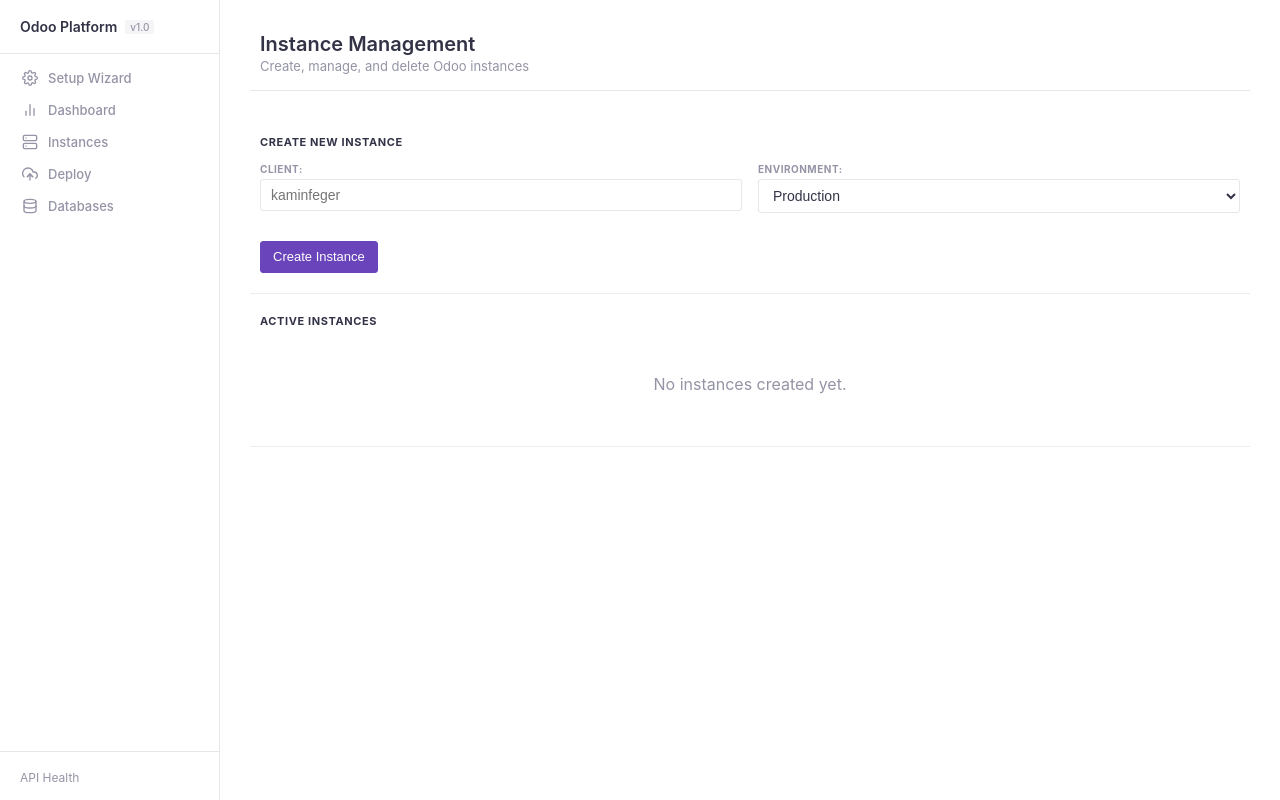
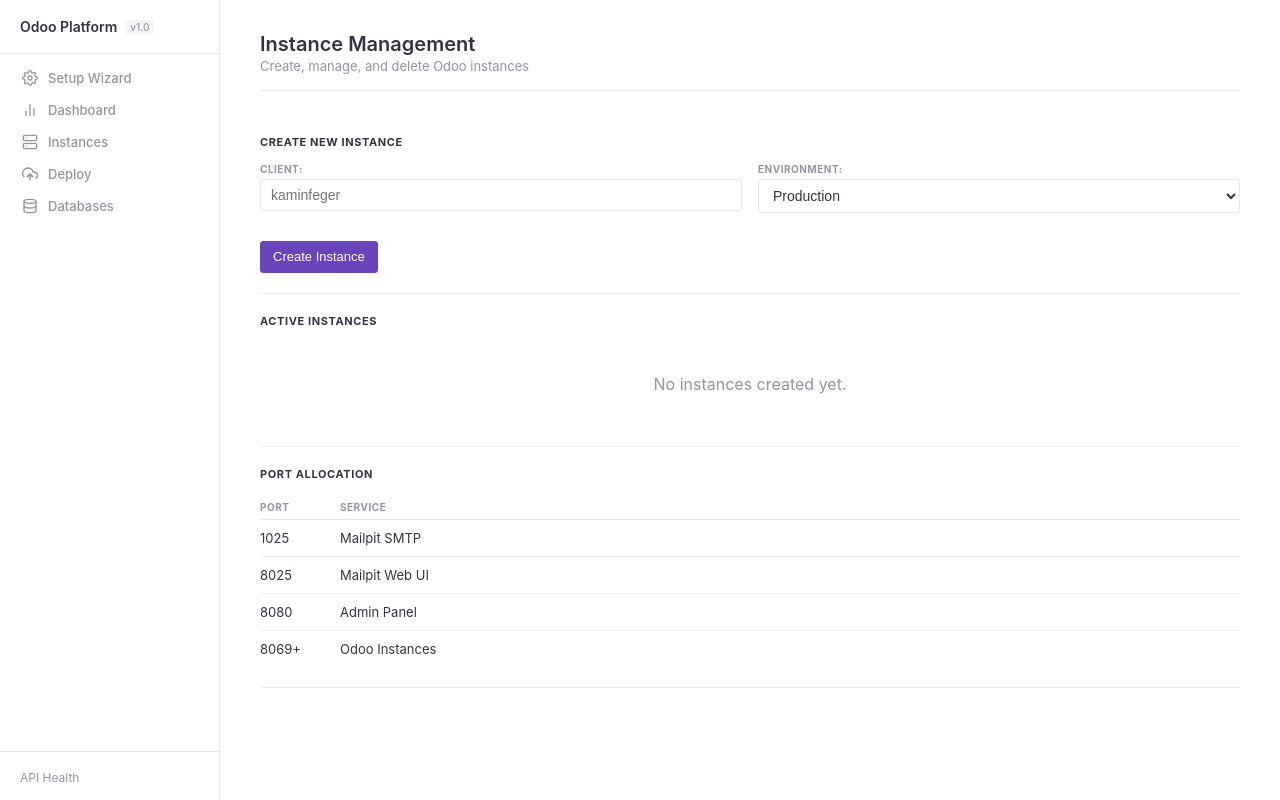
Before and after one commit to fuugus/odoo-platform, a FastAPI app: template admin_panel/templates/instances.html in a window 1280 px wide. Run offline with FastAPI, Linux system fonts and the light colour scheme; the template is opened without the code that fills it, so the values that code supplies are empty.

Commit message:
Revert table styling changes back to bf275d1
Reverts the line overshoot, action button alignment,
and port allocation hiding experiments

```diff
--- a/admin_panel/static/css/style.css
+++ b/admin_panel/static/css/style.css
@@ -138,8 +138,8 @@ body {
 }
 
 .page-header {
-    margin: 0 -10px 24px -10px;
-    padding: 0 10px 16px 10px;
+    margin-bottom: 24px;
+    padding-bottom: 16px;
     border-bottom: 1px solid var(--border);
 }
 
@@ -162,9 +162,7 @@ body {
     border: none;
     border-bottom: 1px solid var(--border-light);
     border-radius: 0;
-    padding: 20px 10px;
-    margin-left: -10px;
-    margin-right: -10px;
+    padding: 20px 0;
     margin-bottom: 0;
     box-shadow: none;
 }
@@ -184,9 +182,9 @@ body {
     display: grid;
     grid-template-columns: repeat(auto-fit, minmax(140px, 1fr));
     gap: 0;
-    margin: 0 -10px 0 -10px;
-    padding: 0 10px 20px 10px;
+    margin-bottom: 0;
     border-bottom: 1px solid var(--border-light);
+    padding-bottom: 20px;
 }
 
 .stat-card {
@@ -319,20 +317,9 @@ input:focus, select:focus {
 /* ─── Tables ─────────────────────────────────────────────────────────────── */
 
 .data-table {
-    width: calc(100% + 20px);
-    margin-left: -10px;
+    width: 100%;
     border-collapse: collapse;
     margin-top: 8px;
-}
-
-.data-table th:first-child,
-.data-table td:first-child {
-    padding-left: 10px;
-}
-
-.data-table th:last-child,
-.data-table td:last-child {
-    padding-right: 10px;
 }
 
 .data-table th {
@@ -354,7 +341,6 @@ input:focus, select:focus {
     color: var(--text);
 }
 
-
 .data-table tr:last-child td {
     border-bottom: none;
 }
@@ -374,14 +360,17 @@ input:focus, select:focus {
 .actions {
     display: flex;
     gap: 4px;
-    justify-content: flex-end;
-    white-space: nowrap;
 }
 
 .instance-table td a {
     color: inherit;
     text-decoration: none;
     display: block;
+}
+
+.data-table th:first-child,
+.data-table td:first-child {
+    width: auto;
 }
 
 .port-table td:first-child,
@@ -473,8 +462,7 @@ input:focus, select:focus {
     transition: border-left-color 0.2s;
     border-bottom: 1px solid var(--border-light);
     border-left: 3px solid transparent;
-    margin: 0 -10px;
-    padding: 18px 10px 18px 26px;
+    padding: 18px 0 18px 16px;
     border-radius: 0;
 }
 
--- a/admin_panel/templates/instances.html
+++ b/admin_panel/templates/instances.html
@@ -46,7 +46,7 @@
                 <th>Master PW</th>
                 <th>Admin PW</th>
                 <th>Status</th>
-                <th style="text-align: right">Actions</th>
+                <th>Actions</th>
             </tr>
         </thead>
         <tbody>
@@ -88,7 +88,6 @@
     </div>
 </div>
 
-{% if instances %}
 <div class="card">
     <h3>Port Allocation</h3>
     <table class="data-table port-table">
@@ -97,12 +96,15 @@
             <tr><td>1025</td><td>Mailpit SMTP</td></tr>
             <tr><td>8025</td><td>Mailpit Web UI</td></tr>
             <tr><td>8080</td><td>Admin Panel</td></tr>
+            {% if instances %}
             {% set ports = instances.values() | map(attribute='port') | list | sort %}
             <tr><td>{{ ports | first }}–{{ ports | last + 1 }}</td><td>Odoo Instances ({{ instances | length }})</td></tr>
+            {% else %}
+            <tr><td>8069+</td><td>Odoo Instances</td></tr>
+            {% endif %}
         </tbody>
     </table>
 </div>
-{% endif %}
 {% endblock %}
 
 {% block scripts %}
```
